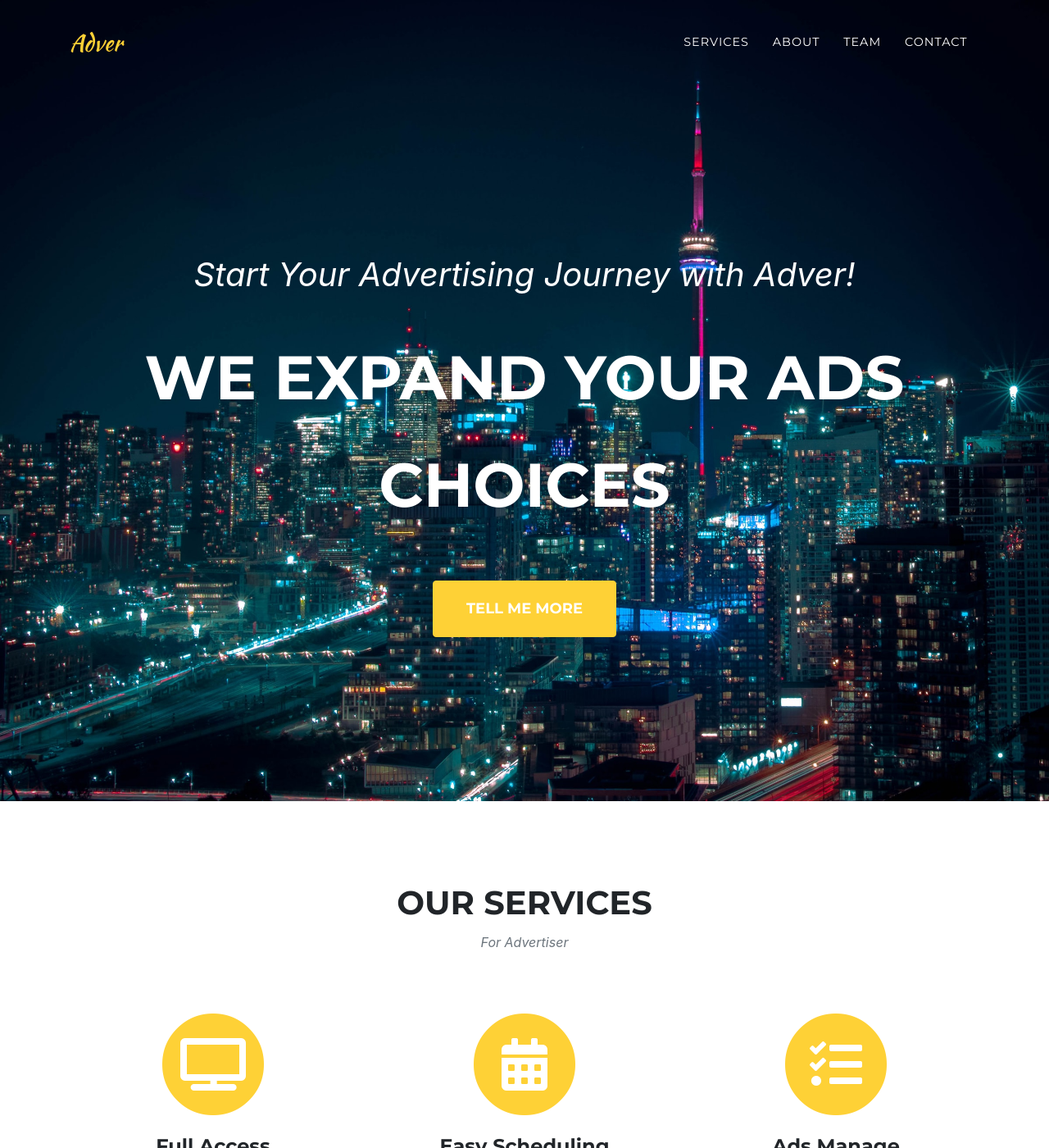
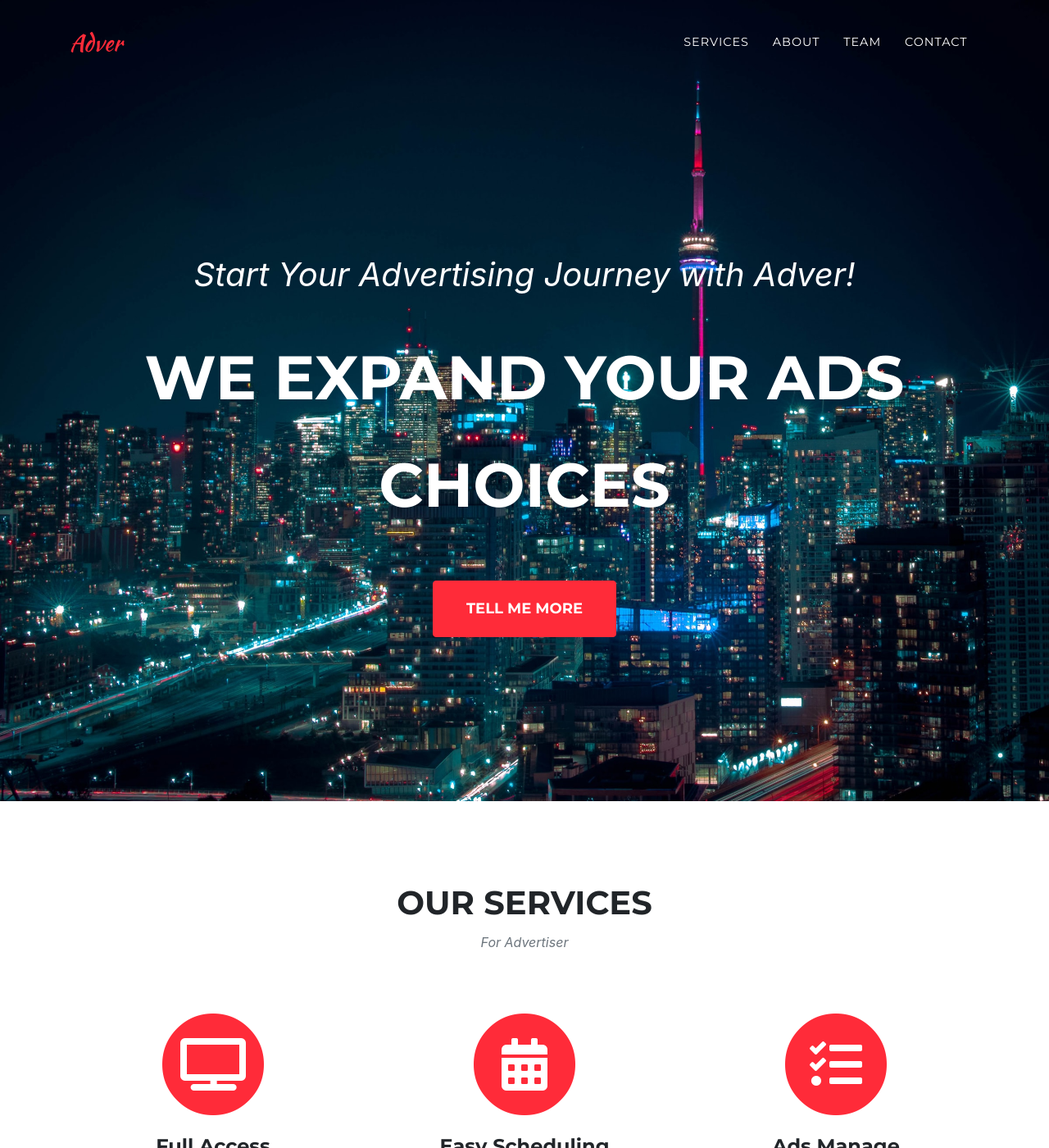
Before and after one commit to adver-tech/adver, a Jekyll site: the page built from index.md, in a window 1280 px wide and 1400 px high. Shown: the whole window at 82% size. Built offline with Jekyll 4.4.1, drawn with Linux system fonts in a browser that asks for light colours; some web fonts are replaced.

Commit message:
change highlight color

```diff
--- a/assets/css/agency.scss
+++ b/assets/css/agency.scss
@@ -6,7 +6,7 @@
 @import "base/mixins.scss";
 
 // Custom colors
-$primary: {{ site.data.style.highlight | default: "#fed136" }} !default;
+$primary: {{ site.data.style.highlight | default: "#ff2b39" }} !default;  //previous fed136
 $white: {{ site.data.style.white | default: "#fff" }} !default;
 $black: {{ site.data.style.black | default: "#000" }} !default;
 
```
